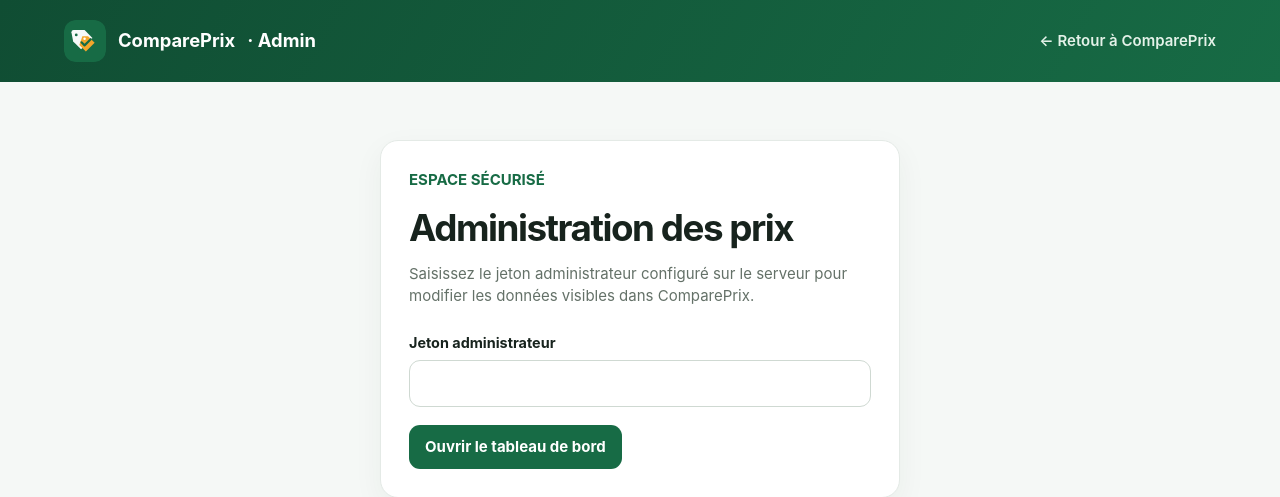
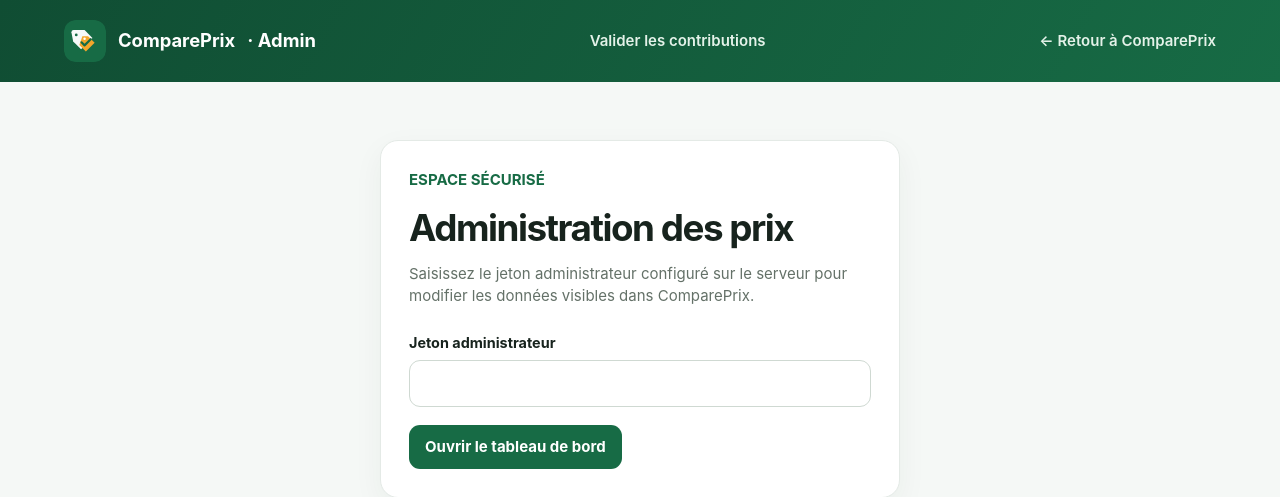
Before and after one commit to patrickeudess/compareprix, a Flask app: page /admin in a window 1280 px wide. Shown: the top 497 px of the page. Run offline with Flask 3, Linux system fonts and the light colour scheme; some libraries are stand-ins or nearby versions.

Commit message:
Relier le parcours contributeur à la recherche publique

```diff
--- a/templates/admin.html
+++ b/templates/admin.html
@@ -59,6 +59,7 @@
 <body>
   <header class="topbar">
     <a class="brand" href="{{ url_for('index') }}"><img src="{{ url_for('static', filename='compareprix-mark.svg') }}" alt="">ComparePrix <span>· Admin</span></a>
+    <a class="back" href="/admin/contributions">Valider les contributions</a>
     <a class="back" href="{{ url_for('index') }}">← Retour à ComparePrix</a>
   </header>
   <main>
```
